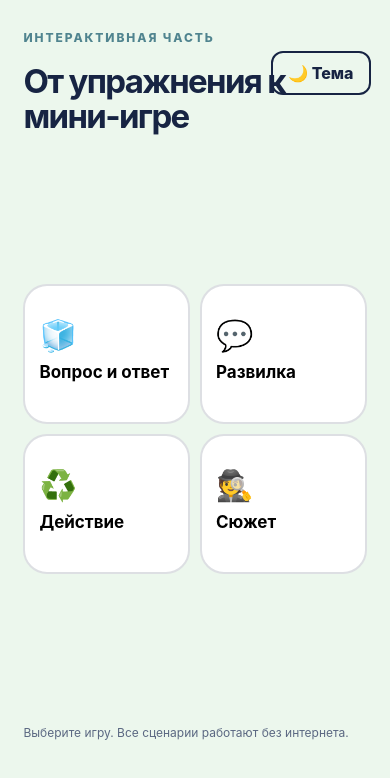
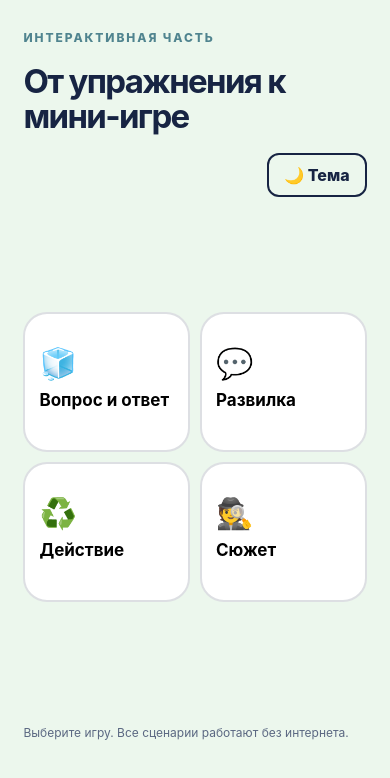
Before and after one commit to LangSage/ai-uchitel-interaktivnye-uroki, a plain HTML site: page games.html in a window 390 px wide. Drawn offline with Linux system fonts and the light colour scheme.

```diff
--- a/games.html
+++ b/games.html
@@ -6,7 +6,7 @@
   <meta name="theme-color" content="#101d39">
   <title>Четыре игры для интерактивного урока</title>
   <style>
-    .hub-theme{position:absolute;right:5%;top:6%;z-index:6;border:2px solid currentColor;border-radius:12px;background:transparent;color:inherit;padding:10px 15px;font:inherit;font-weight:800;cursor:pointer}html[data-theme="dark"] .hub-theme{color:#f1f6ff}
+    .hub-theme{position:absolute;right:5%;top:6%;z-index:6;border:2px solid currentColor;border-radius:12px;background:transparent;color:inherit;padding:10px 15px;font:inherit;font-weight:800;cursor:pointer}html[data-theme="dark"] .hub-theme{color:#f1f6ff}@media(max-width:850px){.hub-theme{position:static;align-self:flex-end;margin:0 0 12px}.game-cards{margin:15px 0}.game-card{min-height:150px}}
 
     .nav,.progress,.notes-panel{display:none!important}.slide{padding-bottom:5%}.game-cards{margin:auto 0}.game-card{min-height:270px}
 
@@ -38,7 +38,7 @@
 <body>
 <main class="app"><div class="deck" id="deck" aria-label="Четыре игры для интерактивного урока">
   <section class="slide mint" data-notes="Начинаем с одного вопроса и постепенно добавляем выбор, действия и сюжет. Здесь четыре короткие игры: расследование, диалог, сортировка и викторина. Откройте любую. Они встроены в этот файл и работают без сети. Во время пяти минут достаточно показать одну или две игры.">
-    <p class="eyebrow">Интерактивная часть</p><button class="hub-theme" data-theme-toggle aria-label="Включить тёмную тему">🌙 Тема</button><h2>От упражнения к мини-игре</h2><div class="game-cards"><button class="game-card" data-game="quiz"><span class="icon">🧊</span><b>Вопрос и ответ</b><small>Быстрая викторина с объяснением</small></button><button class="game-card" data-game="dialog"><span class="icon">💬</span><b>Развилка</b><small>Диалог с выбором реплики</small></button><button class="game-card" data-game="sort"><span class="icon">♻️</span><b>Действие</b><small>Сортировка предметов по контейнерам</small></button><button class="game-card" data-game="river"><span class="icon">🕵️</span><b>Сюжет</b><small>Расследование с уликами и выводом</small></button></div><p class="footnote">Выберите игру. Все сценарии работают без интернета.</p>
+    <p class="eyebrow">Интерактивная часть</p><h2>От упражнения к мини-игре</h2><button class="hub-theme" data-theme-toggle aria-label="Включить тёмную тему">🌙 Тема</button><div class="game-cards"><button class="game-card" data-game="quiz"><span class="icon">🧊</span><b>Вопрос и ответ</b><small>Быстрая викторина с объяснением</small></button><button class="game-card" data-game="dialog"><span class="icon">💬</span><b>Развилка</b><small>Диалог с выбором реплики</small></button><button class="game-card" data-game="sort"><span class="icon">♻️</span><b>Действие</b><small>Сортировка предметов по контейнерам</small></button><button class="game-card" data-game="river"><span class="icon">🕵️</span><b>Сюжет</b><small>Расследование с уликами и выводом</small></button></div><p class="footnote">Выберите игру. Все сценарии работают без интернета.</p>
   </section>
 
   <div class="progress" id="progress"></div><nav class="nav" aria-label="Навигация по презентации"><button id="prev" title="Предыдущий слайд (←)">← Назад</button><span class="count" id="count">1 / 10</span><button id="next" title="Следующий слайд (→)">Вперёд →</button><span class="spacer"></span><button class="hide-mobile" id="notesBtn" title="Заметки (N)">Заметки</button><button class="hide-mobile" id="fullBtn" title="Полный экран (F)">⛶ Экран</button><button id="gamesBtn">Игры</button><button id="themeBtn" data-theme-toggle title="Переключить тему (T)" aria-label="Включить тёмную тему">🌙 Тема</button></nav><div class="notes-panel" id="notesPanel" aria-live="polite"><h3>Заметки докладчика</h3><p id="notesText"></p></div>
```
